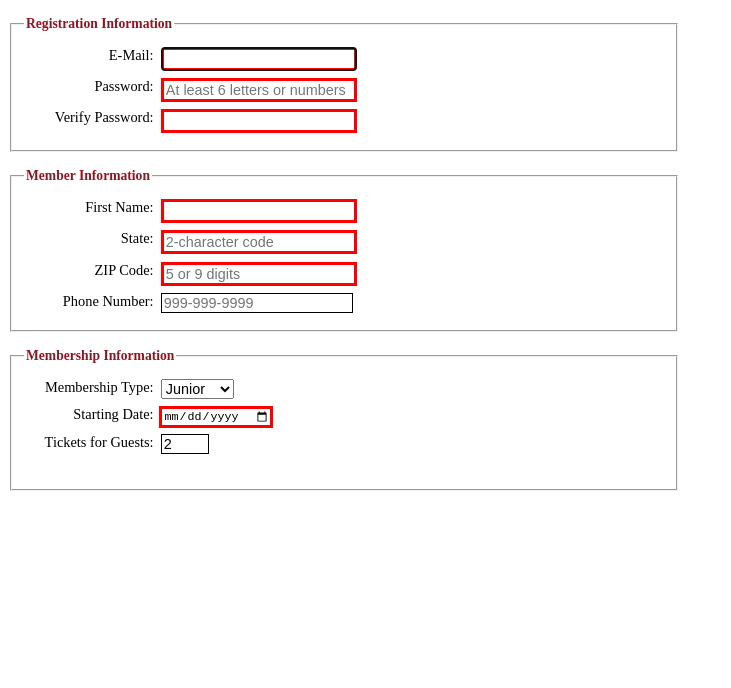
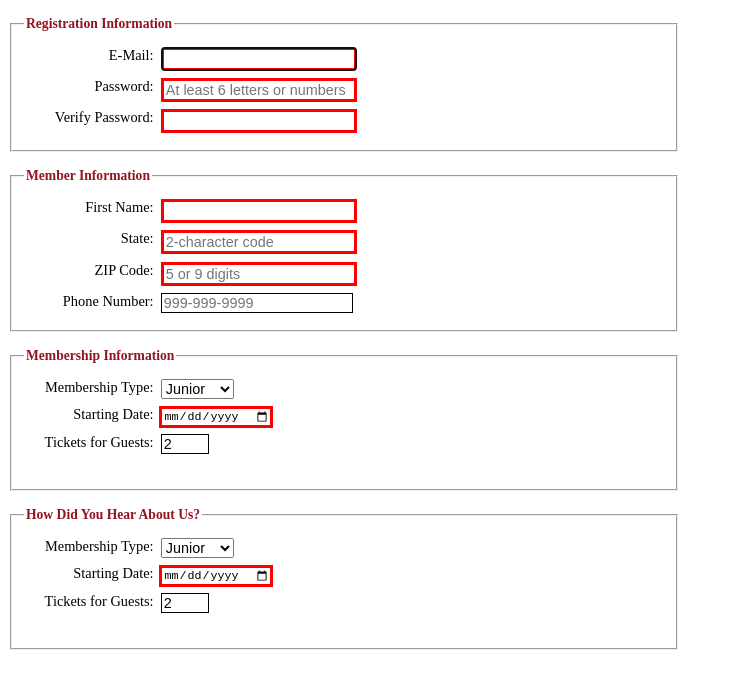
Before and after one commit to ckccltr/ckccltr.github.io, a plain HTML site: page form.html in a window 1280 px wide. Shown: the whole page, without its empty margins (0-731 px from the left). Drawn offline with Linux system fonts and the light colour scheme.

Commit message:
Creating a new fieldset for "How did you hear about us?"

```diff
--- a/form.html
+++ b/form.html
@@ -107,6 +107,29 @@
 
         </fieldset>
 
+        <fieldset>
+
+            <legend>How Did You Hear About Us?</legend>
+
+            <label for="membership_type">Membership Type:</label>
+
+            <select name="membership_type" id="membership_type" required>
+                <option value="Junior">Junior</option>
+                <option value="Regular">Regular</option>
+                <option value="Charter">Charter</option>
+
+            </select><br>
+
+            <label for="starting_date">Starting Date:</label>
+
+            <input type="date" name="starting date" id="starting_date" required><br>
+
+            <label for="tickets_for_guests">Tickets for Guests:</label>
+
+            <input type="number" id="tickets_for_guests" min = "1" max = "4" value = "2" required><br><br>
+
+        </fieldset>
+
     </form>
 
 
```
